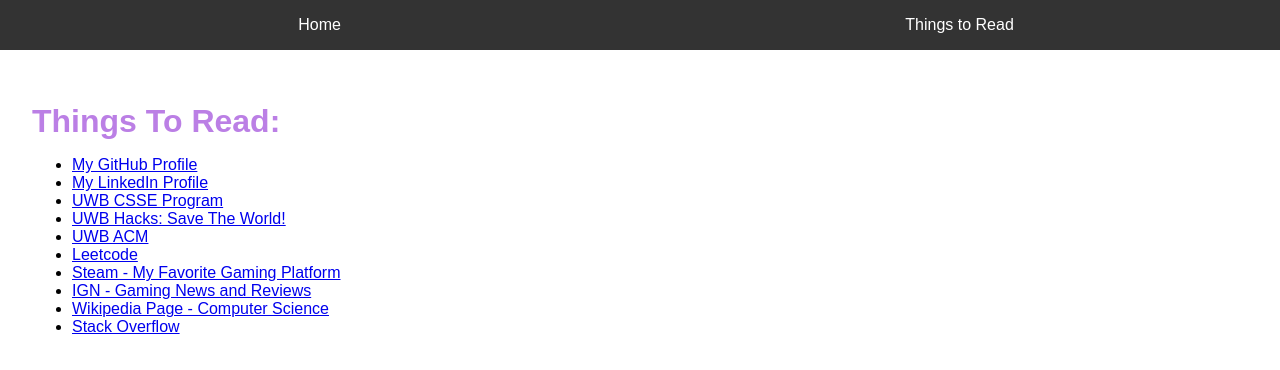
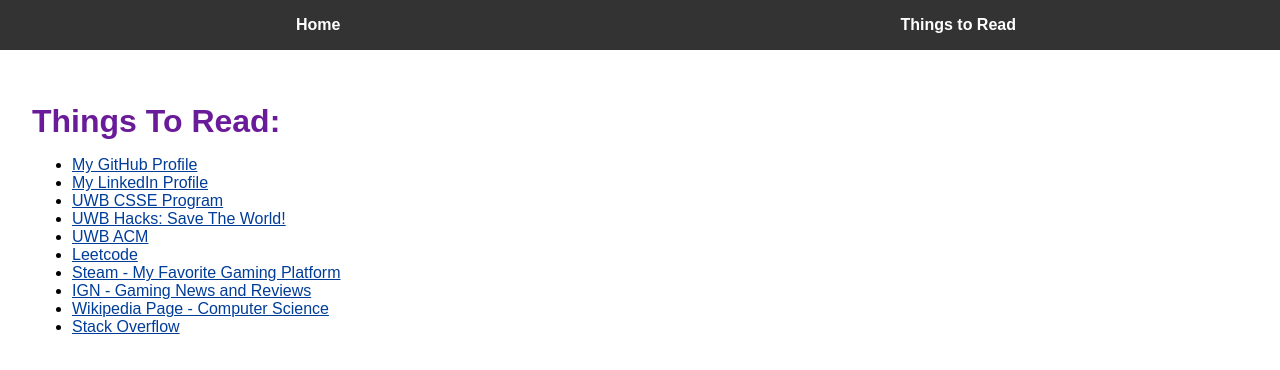
Before and after one commit to ryankdoan/CSS-480-PoC-Guiding-Attention-on-Your-Website, a plain HTML site: page things-to-read.html in a window 1280 px wide. Shown: the top 370 px of the page. Drawn offline with Linux system fonts and the light colour scheme.

Commit message:
Updated styles.css for PoC: Color

```diff
--- a/css/styles.css
+++ b/css/styles.css
@@ -29,6 +29,7 @@ nav ul li a {
     text-decoration: none;
     padding: 0.5em 1em;
     position: relative;
+    font-weight:bold;
 }
 
 nav ul li a:hover {
@@ -56,7 +57,7 @@ nav ul li a:hover::after{
     after using the Tab key so keyboard users can see where the focus is */
 a:focus,
 button:focus {
-    outline: 3px solid #c988f8;
+    outline: 3px solid #6a1b9a;
     outline-offset: 2px;
 }
 
@@ -88,9 +89,28 @@ button:focus {
 .content h1 {
     font-size: 2em;
     margin-bottom: 0.5em;
-    color:#bb7fe5;
+    /* Dark purple for higher contrast on white. */
+    color:#6a1b9a;
 }
 
 .content p {
     font-size: 1.2em;
 }
+
+/* Unvisited link color is set to a shade of blue for better visibility and accessibility */
+.content a:link {
+    color: #003D99;
+}
+
+/* Added a visited link color to differentiate between visited and unvisited links */
+.content a:visited {
+    color: #551a8b;
+}
+
+/*  Added a hover effect to links to improve user experience and accessibility.
+    The color changes to a lighter shade of blue on hover, and the background color
+    changes to a light blue for better visibility. */
+.content a:hover {
+    color: #003b80;
+    background-color: #e3f2fd;
+}
```
